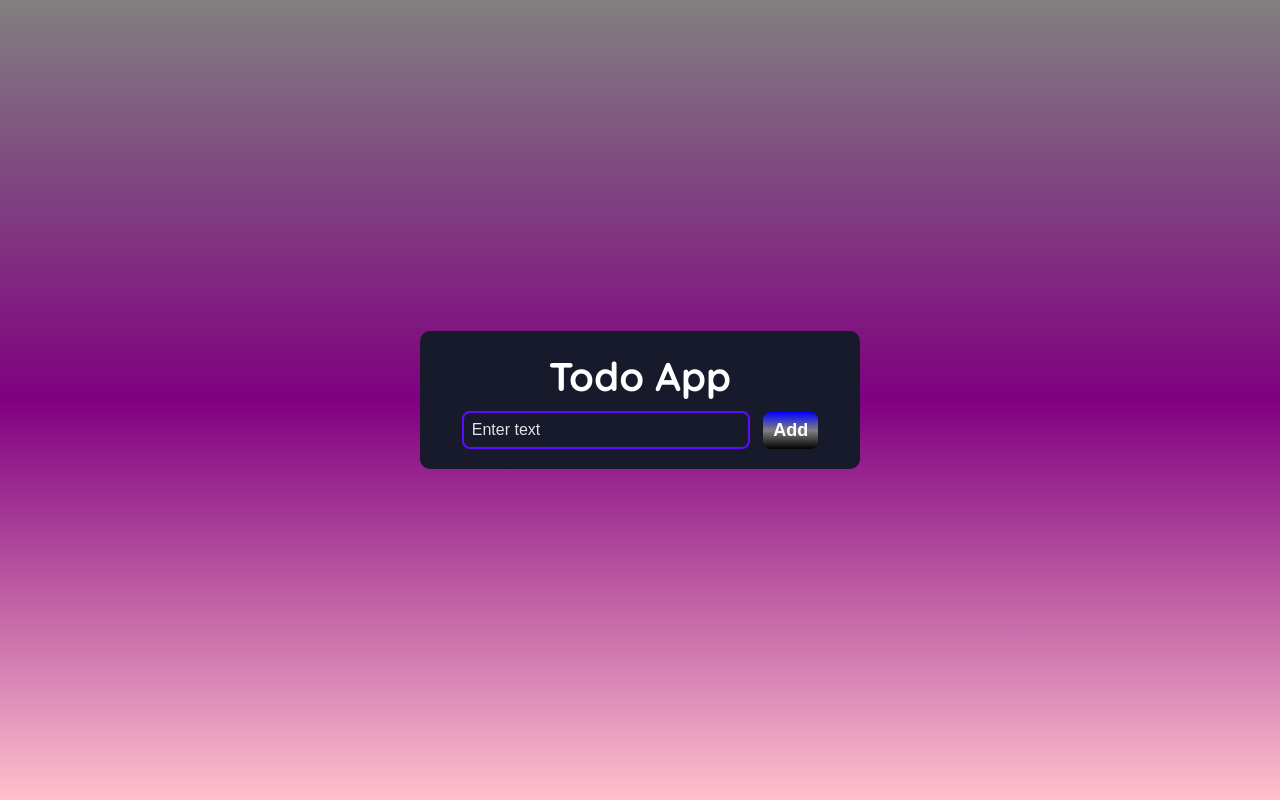
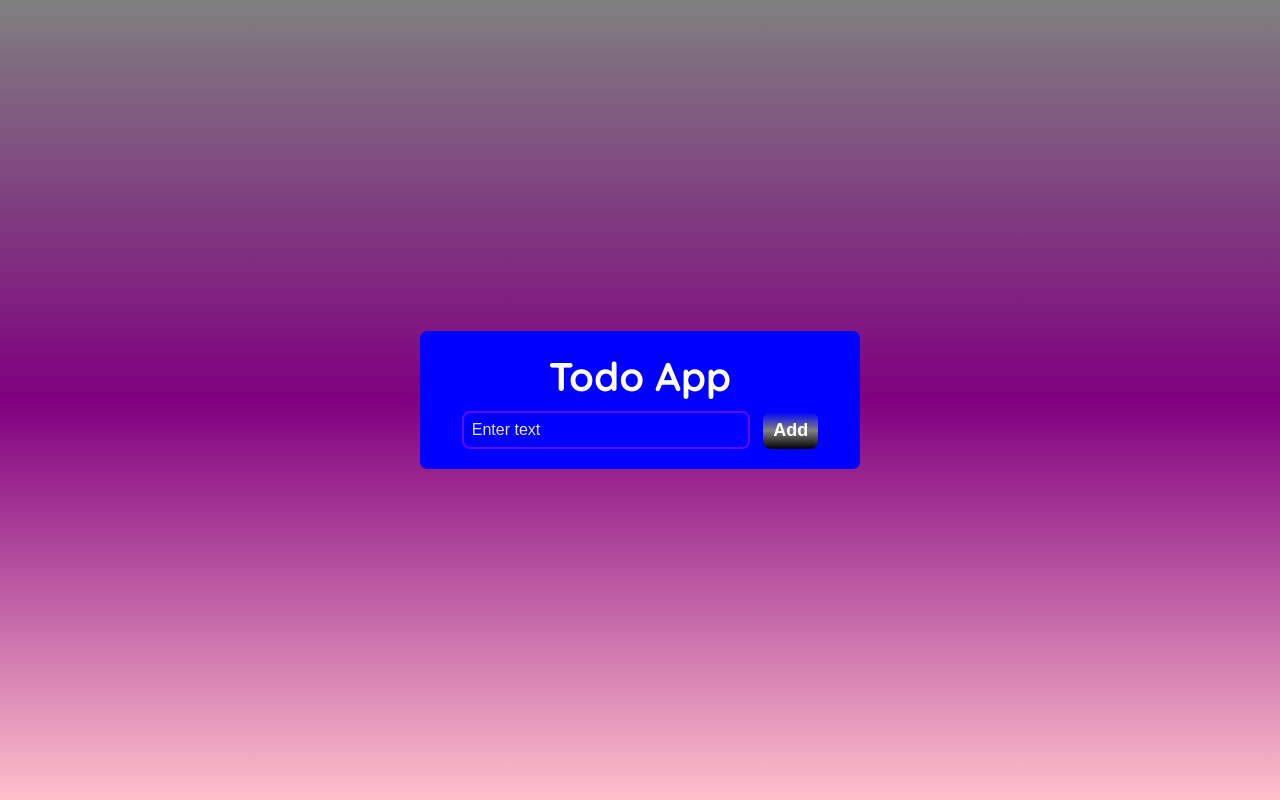
Before and after one commit to Asha-Mehta/Todo_list, a React (Create React App) app: page / in a window 1280 px wide. Built offline with nearby package versions, Linux system fonts and the light colour scheme; the HTML template or start-up script is replaced by a standard one.

Commit message:
Update App.css

```diff
--- a/src/App.css
+++ b/src/App.css
@@ -19,14 +19,10 @@ body {
 }
 
 .App {
-  /* text-align: center; */
-  /* box-shadow: 2px -3px 20px 11px rgba(245,235,235,0.75);
-  -webkit-box-shadow: 2px -3px 20px 11px rgba(245,235,235,0.75);
-  -moz-box-shadow: 2px -3px 20px 11px rgba(245,235,235,0.75); */
-  background-color: #161a2b;
+  background-color: blue;
   padding: 20px;
   margin: 0 auto;
-  border-radius: 10px;
+  border-radius: 7px;
 }
 
 h1 {
@@ -76,7 +72,7 @@ input::placeholder {
   border: none;
   outline: none;
   cursor: pointer;
- background-image: linear-gradient(blue,grey,black);
+  background-image: linear-gradient(blue,grey,black);
 
   color: #fff;
   font-size: 18px;
@@ -93,11 +89,7 @@ input::placeholder {
   align-items: center;
   margin: 10px;
   border-radius: 8px;
-  background: linear-gradient(
-    90deg,
-    rgba(255, 118, 20, 1) 0%,
-    rgba(255, 84, 17, 1) 100%
-  );
+  background-image: linear-gradient(green,red,orange);
   color: #fff;
 }
 
@@ -110,19 +102,11 @@ input::placeholder {
 }
 
 .items:nth-child(4n + 2) {
-  background: linear-gradient(
-    90deg,
-    rgba(255, 12, 241, 1) 0%,
-    rgba(250, 0, 135, 1) 100%
-  );
+   background-image: linear-gradient(pink,yellow,orange);
 }
 
 .items:nth-child(4n + 3) {
-  background: linear-gradient(
-    90deg,
-    rgba(20, 159, 255, 1) 0%,
-    rgba(17, 122, 255, 1) 100%
-  );
+  background-image: linear-gradient(pink,grey,skyblue);
 }
 
 p {
```
